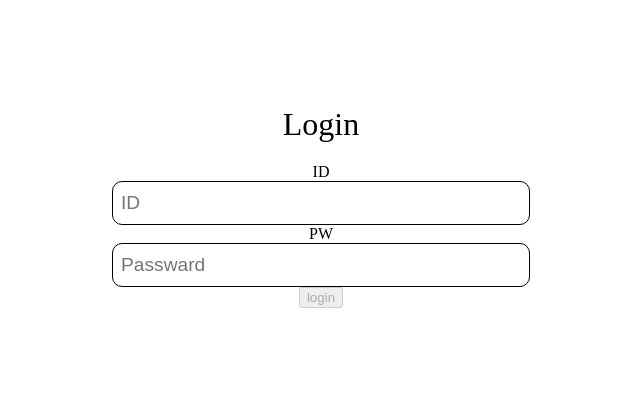
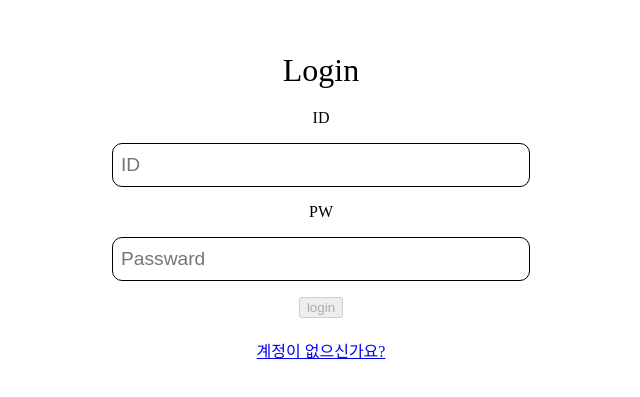
Before and after one commit to bicco2/wanted-pre-onboarding-challenge-fe-1, a React (Create React App) app: page /auth in a window 1280 px wide. Shown: the part 209-606 px from the top of the page, without its empty margins (319-959 px from the left). Built offline with nearby package versions, Linux system fonts and the light colour scheme.

Commit message:
feat : add nav to sign & update readme

```diff
--- a/src/pages/SignUpPage/styled.ts
+++ b/src/pages/SignUpPage/styled.ts
@@ -24,4 +24,5 @@ export const Input = styled.input`
   font-size: 1.2rem;
   padding-left: 0.5rem;
   padding-right: 0.5rem;
+  margin: 1rem;
 `;
--- a/src/pages/UserPage/index.tsx
+++ b/src/pages/UserPage/index.tsx
@@ -78,9 +78,11 @@ const UserPage: React.FC = () => {
       <button
         disabled={checkTotal.current ? true : false}
         onClick={handleLogin}
+        style={{ marginBottom: 20 }}
       >
         login
       </button>
+      <a href="/signup">계정이 없으신가요?</a>
     </Wrapper>
   );
 };
--- a/src/pages/UserPage/styled.ts
+++ b/src/pages/UserPage/styled.ts
@@ -24,4 +24,5 @@ export const Input = styled.input`
   font-size: 1.2rem;
   padding-left: 0.5rem;
   padding-right: 0.5rem;
+  margin: 1rem;
 `;
```
Also changed, not shown: 1 other file (tests, documents, lock files or other folders).
